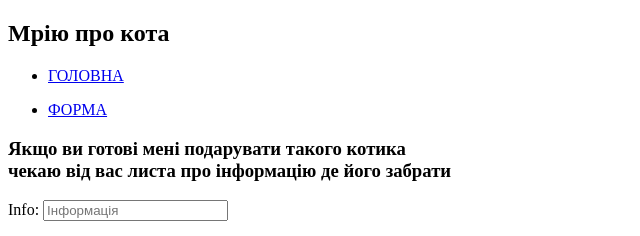
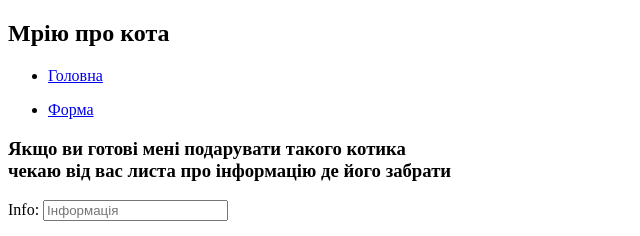
Before and after one commit to OksanchikSS/homework2, a plain HTML site: page form.html in a window 1280 px wide. Shown: the top 236 px of the page, 0-640 px from the left. Drawn offline with Linux system fonts and the light colour scheme.

Commit message:
header form

```diff
--- a/form.html
+++ b/form.html
@@ -11,12 +11,12 @@
             <h1>Мрію про кота</h1>
                 <ul>
                     <li>
-                        <a href="index.html">ГОЛОВНА</a>
+                        <a href="index.html">Головна</a>
                     </li>
                 </ul>
                 <ul>
                     <li>
-                        <a href="form.html">ФОРМА</a>
+                        <a href="form.html">Форма</a>
                     </li>
                 </ul>
         </header>
```
